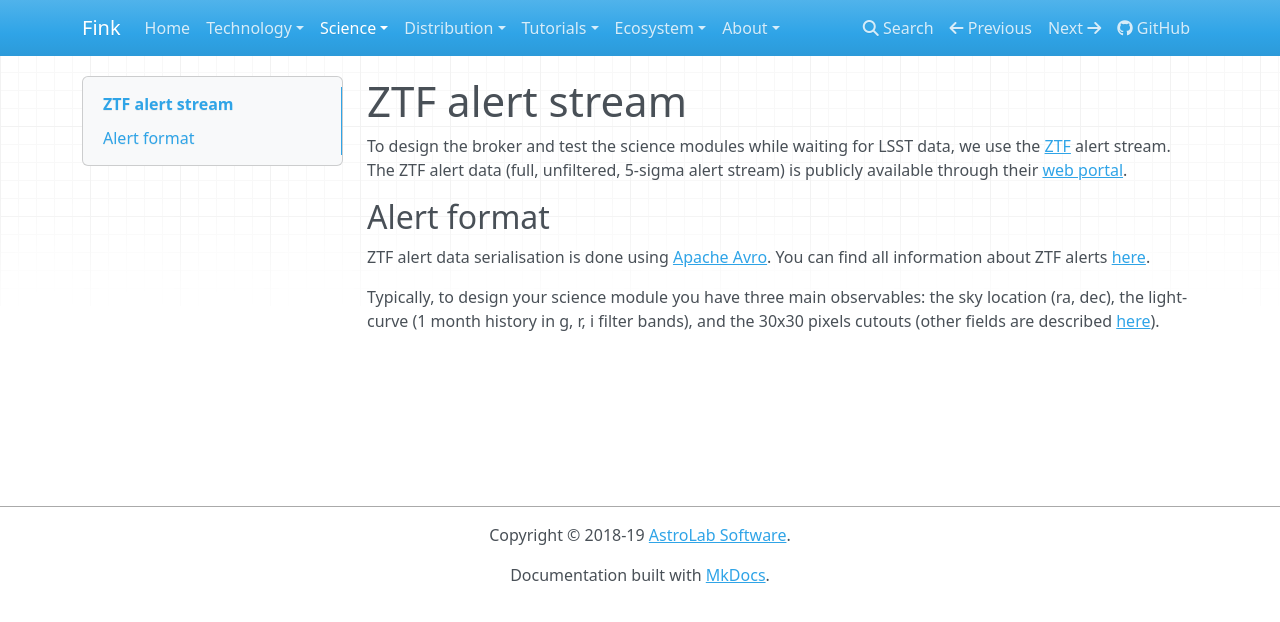
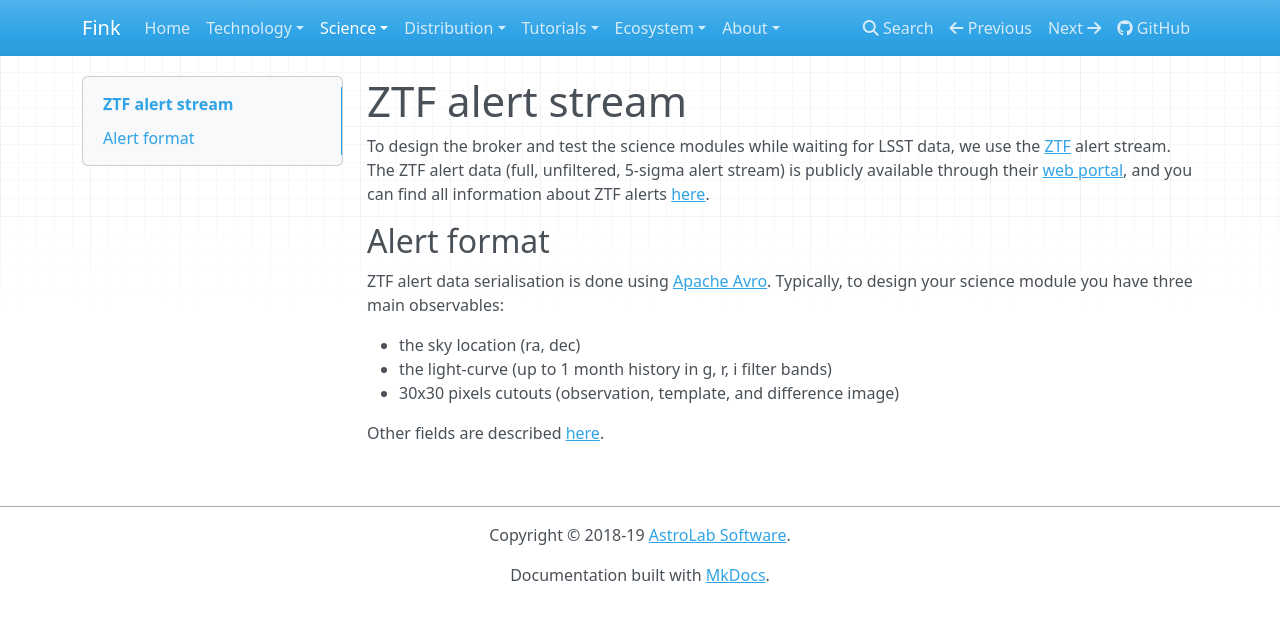
Before and after one commit to astrolabsoftware/fink, an MkDocs documentation site: the page built from docs/science/ztf_alerts.md, in a window 1280 px wide. Shown: the top 622 px of the page. Built offline with MkDocs 1.6.1, drawn with Linux system fonts in a browser that asks for light colours; nearby versions of some CDN libraries.

Commit message:
Reshape ztf stream description

```diff
--- a/docs/science/ztf_alerts.md
+++ b/docs/science/ztf_alerts.md
@@ -1,9 +1,13 @@
 # ZTF alert stream
 
-To design the broker and test the science modules while waiting for LSST data, we use the [ZTF](https://www.ztf.caltech.edu/) alert stream. The ZTF alert data (full, unfiltered, 5-sigma alert stream) is publicly available through their [web portal](https://ztf.uw.edu/alerts/public/).
+To design the broker and test the science modules while waiting for LSST data, we use the [ZTF](https://www.ztf.caltech.edu/) alert stream. The ZTF alert data (full, unfiltered, 5-sigma alert stream) is publicly available through their [web portal](https://ztf.uw.edu/alerts/public/), and you can find all information about ZTF alerts [here](https://zwickytransientfacility.github.io/ztf-avro-alert/).
 
 ## Alert format
 
-ZTF alert data serialisation is done using [Apache Avro](http://avro.apache.org/). You can find all information about ZTF alerts [here](https://zwickytransientfacility.github.io/ztf-avro-alert/).
+ZTF alert data serialisation is done using [Apache Avro](http://avro.apache.org/).  Typically, to design your science module you have three main observables:
 
-Typically, to design your science module you have three main observables: the sky location (ra, dec), the light-curve (1 month history in g, r, i filter bands), and the 30x30 pixels cutouts (other fields are described [here](https://zwickytransientfacility.github.io/ztf-avro-alert/schema.html)).
+* the sky location (ra, dec)
+* the light-curve (up to 1 month history in g, r, i filter bands)
+* 30x30 pixels cutouts (observation, template, and difference image)
+
+Other fields are described [here](https://zwickytransientfacility.github.io/ztf-avro-alert/schema.html).
```
